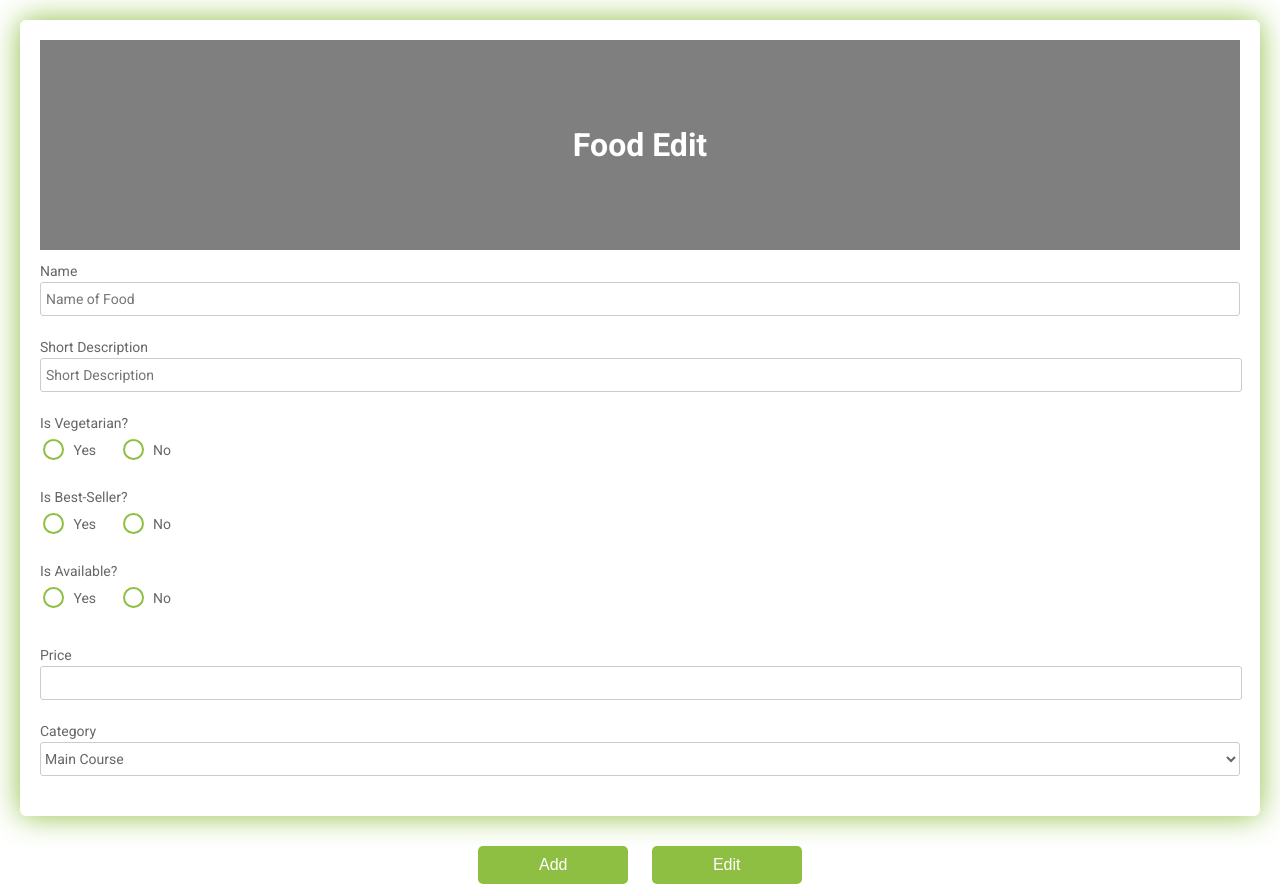
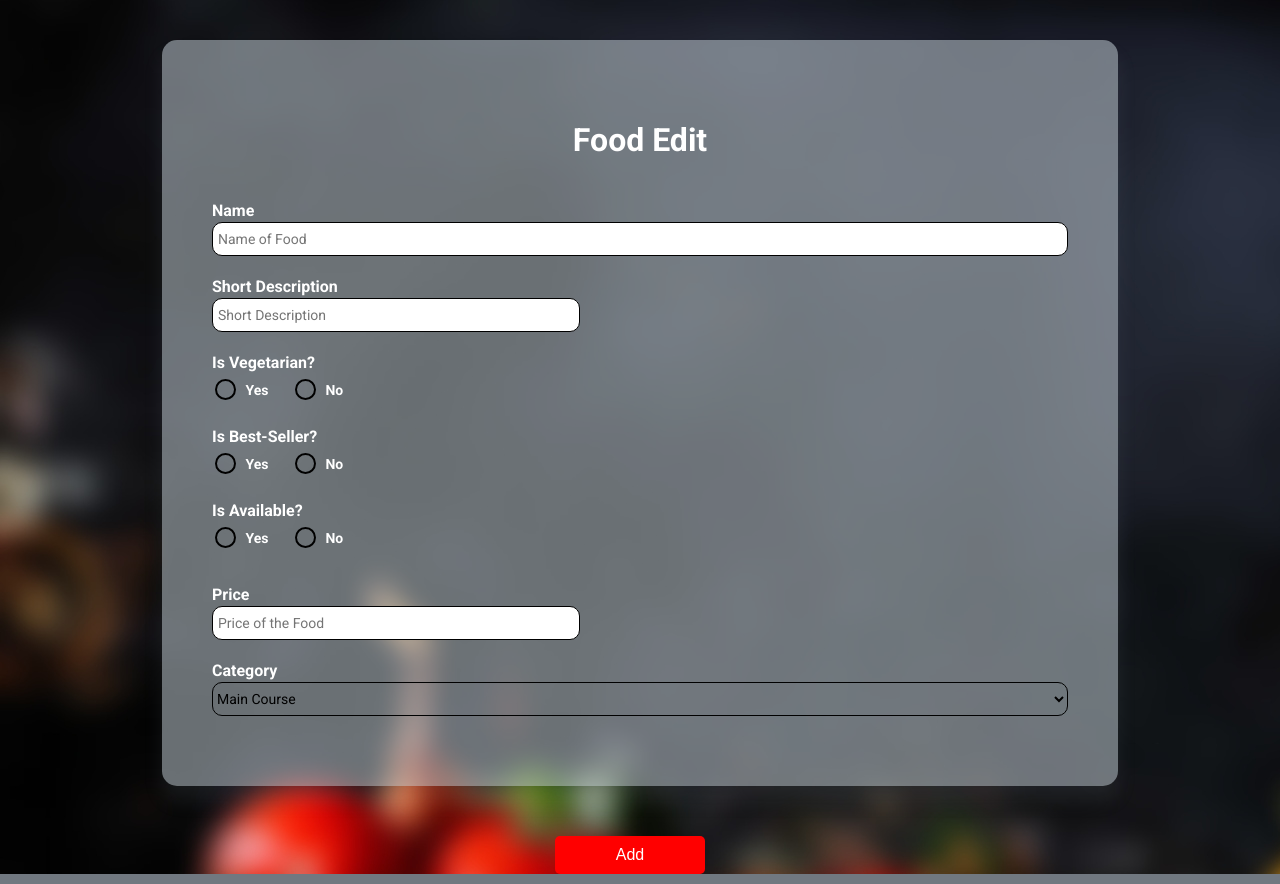
Before and after one commit to vishwanath-29/E_menu, a Django app: page /add_edit/ in a window 1280 px wide. Run offline with Django 3.2, Linux system fonts and the light colour scheme; some libraries are stand-ins or nearby versions.

Commit message:
added food_add page

```diff
--- /dev/null
+++ b/Add_Edit_Items/static/css/add_edit.css
@@ -0,0 +1,220 @@
+body{
+    background-image: url('../imgs/banner.jpg');
+}
+
+
+html,
+body {
+  min-height: 100%;
+}
+body,
+div,
+form,
+input,
+select,
+textarea,
+p {
+  padding: 0;
+  margin: 0;
+  outline: none;
+  font-family: Roboto, Arial, sans-serif;
+  font-size: 14px;
+  color:white;
+  line-height: 22px;
+}
+h1 {
+  position: absolute;color: black;
+  margin: 0;
+  font-size: 32px;
+  color: #fff;
+  z-index: 2;
+}
+
+.form-container{
+  display: flex;
+  justify-content: center;
+  align-items: center;
+  margin-bottom: 50px;
+}
+.testbox {
+  margin-top: 40px;
+  display: flex;
+  justify-content: center;
+  align-items: center;
+  height: inherit;
+  padding: 20px;
+  overflow: hidden;
+    background: rgba(200, 212, 221, 0.512);
+    padding: 30px;
+    border-radius: 15px;
+    box-shadow: 0px 15px 20px rgba(166, 189, 206, 0.1);
+    font-size: 35px;
+    font-weight: 600;
+    transition: all 0.6s cubic-bezier(0.68, -0.55, 0.265, 1.55);
+  width: 70%;
+
+
+
+}
+form {
+  width: 100%;
+  padding: 20px;
+  border-radius: 6px;
+  /* background: #fff; */
+  /* box-shadow: 0 0 30px 0 #8ebf42; */
+
+}
+.banner {
+  position: relative;
+  height: 100px;
+  background-size: cover;
+  display: flex;
+  justify-content: center;
+  align-items: center;
+  text-align: center;
+}
+.banner::after {
+  content: "";
+  /* background-color: rgba(0, 0, 0, 0.5); */
+  position: absolute;
+  width: 100%;
+  height: 100%;
+}
+p.top-info {
+  margin: 10px 0;
+}
+input,
+select,
+textarea {
+  margin-bottom: 10px;
+  border: 1px solid black;
+  border-radius: 10px;
+}
+select{
+  color: black;
+}
+p{
+  font-size: 1rem;
+}
+input,textarea{
+  width: calc(100% - 500px);
+  color: black;
+  padding: 5px;
+}
+select {
+  width: 100%;
+  padding: 7px 0;
+  background: transparent;
+}
+textarea {
+  width: calc(100% - 12px);
+  padding: 5px;
+  height: 5rem;
+}
+.item:hover p,
+.item:hover i,
+.question:hover p,
+.question label:hover,
+input:hover::placeholder {
+  /* color: black; */
+}
+.item input:hover,
+.item select:hover,
+.item textarea:hover {
+  border: 1px solid ;
+  /* color: red; */
+}
+.item {
+  position: relative;
+  margin: 10px 0;
+}
+input[type="date"]::-webkit-inner-spin-button {
+  display: none;
+}
+.item i,
+input[type="date"]::-webkit-calendar-picker-indicator {
+  position: absolute;
+  font-size: 20px;
+  color: #a9a9a9;
+}
+.item i {
+  right: 2%;
+  top: 30px;
+  z-index: 1;
+}
+
+input[type="radio"] {
+  width: 0;
+  visibility: hidden;
+}
+label.radio {
+  position: relative;
+  display: inline-block;
+  margin: 5px 20px 25px 0;
+  cursor: pointer;
+}
+.question span {
+  margin-left: 30px;
+}
+label.radio:before {
+  content: "";
+  position: absolute;
+  left: 0;
+  width: 17px;
+  height: 17px;
+  border-radius: 50%;
+  border: 2px solid black;
+}
+label.radio:after {
+  content: "";
+  position: absolute;
+  width: 8px;
+  height: 4px;
+  top: 6px;
+  left: 5px;
+  background: transparent;
+  border: 3px solid white;
+  border-top: none;
+  border-right: none;
+  transform: rotate(-45deg);
+  opacity: 0;
+}
+input[type="radio"]:checked + label:after {
+  opacity: 1;
+}
+.btn-block {
+  margin-top: 10px;
+  text-align: center;
+}
+button {
+  width: 150px;
+  padding: 10px;
+  border: none;
+  border-radius: 5px;
+  background: red;
+  font-size: 16px;
+  color: #fff;
+  cursor: pointer;
+}
+button:hover {
+  background: #82b534;
+}
+@media (min-width: 650px) {
+  .name-item,
+  .city-item {
+    display: flex;
+    flex-wrap: wrap;
+    justify-content: space-between;
+  }
+  .name-item input,
+  .city-item input {
+    width: 100%;
+  }
+  .city-item select {
+    width: calc(50% - 8px);
+  }
+}
+
+.category{
+    border: solid white 1 px;
+}
--- a/E_menu/settings.py
+++ b/E_menu/settings.py
@@ -79,9 +79,9 @@ WSGI_APPLICATION = 'E_menu.wsgi.application'
 DATABASES = {
     'default': {
         'ENGINE': 'django.db.backends.postgresql',
-        'NAME': 'restaurant_management',
-        'USER':'vishwa',
-        'PASSWORD':'1234',
+        'NAME': 'E_menu',
+        'USER':'postgres',
+        'PASSWORD':'001',
         'HOST':'localhost'
     }
 }
--- a/E_menu/templates/add_edit/add_edit.html
+++ b/E_menu/templates/add_edit/add_edit.html
@@ -1,193 +1,34 @@
+{% load static %}
 <!DOCTYPE html>
 <html>
   <head>
-    <title>Food Addition </title>
+    <title>Food Adding</title>
     <link href="https://fonts.googleapis.com/css?family=Roboto:300,400,500,700" rel="stylesheet">
     <link rel="stylesheet" href="https://use.fontawesome.com/releases/v5.5.0/css/all.css" integrity="sha384-B4dIYHKNBt8Bc12p+WXckhzcICo0wtJAoU8YZTY5qE0Id1GSseTk6S+L3BlXeVIU" crossorigin="anonymous">
-    <style>
-      html, body {
-      min-height: 100%;
-      }
-      body, div, form, input, select, textarea, p {
-      padding: 0;
-      margin: 0;
-      outline: none;
-      font-family: Roboto, Arial, sans-serif;
-      font-size: 14px;
-      color: #666;
-      line-height: 22px;
-      }
-      h1 {
-      position: absolute;
-      margin: 0;
-      font-size: 32px;
-      color: #fff;
-      z-index: 2;
-      }
-      .testbox {
-      display: flex;
-      justify-content: center;
-      align-items: center;
-      height: inherit;
-      padding: 20px;
-      }
-      form {
-      width: 100%;
-      padding: 20px;
-      border-radius: 6px;
-      background: #fff;
-      box-shadow: 0 0 30px 0 #8ebf42;
-      }
-      .banner {
-      position: relative;
-      height: 210px;
-      background-size: cover;
-      display: flex;
-      justify-content: center;
-      align-items: center;
-      text-align: center;
-      }
-      .banner::after {
-      content: "";
-      background-color: rgba(0, 0, 0, 0.5);
-      position: absolute;
-      width: 100%;
-      height: 100%;
-      }
-      p.top-info {
-      margin: 10px 0;
-      }
-      input, select, textarea {
-      margin-bottom: 10px;
-      border: 1px solid #ccc;
-      border-radius: 3px;
-      }
-      input {
-      width: calc(100% - 10px);
-      padding: 5px;
-      }
-      select {
-      width: 100%;
-      padding: 7px 0;
-      background: transparent;
-      }
-      textarea {
-      width: calc(100% - 12px);
-      padding: 5px;
-      }
-      .item:hover p, .item:hover i, .question:hover p, .question label:hover, input:hover::placeholder {
-      color: #8ebf42;
-      }
-      .item input:hover, .item select:hover, .item textarea:hover {
-      border: 1px solid transparent;
-      box-shadow: 0 0 8px 0 #8ebf42;
-      color: #8ebf42;
-      }
-      .item {
-      position: relative;
-      margin: 10px 0;
-      }
-      input[type="date"]::-webkit-inner-spin-button {
-      display: none;
-      }
-      .item i, input[type="date"]::-webkit-calendar-picker-indicator {
-      position: absolute;
-      font-size: 20px;
-      color: #a9a9a9;
-      }
-      .item i {
-      right: 2%;
-      top: 30px;
-      z-index: 1;
-      }
+    <link rel="stylesheet" href="{% static 'css/add_edit.css' %}">
+  </head>
 
-      input[type=radio] {
-      width: 0;
-      visibility: hidden;
-      }
-      label.radio {
-      position: relative;
-      display: inline-block;
-      margin: 5px 20px 25px 0;
-      cursor: pointer;
-      }
-      .question span {
-      margin-left: 30px;
-      }
-      label.radio:before {
-      content: "";
-      position: absolute;
-      left: 0;
-      width: 17px;
-      height: 17px;
-      border-radius: 50%;
-      border: 2px solid #8ebf42;
-      }
-      label.radio:after {
-      content: "";
-      position: absolute;
-      width: 8px;
-      height: 4px;
-      top: 6px;
-      left: 5px;
-      background: transparent;
-      border: 3px solid #8ebf42;
-      border-top: none;
-      border-right: none;
-      transform: rotate(-45deg);
-      opacity: 0;
-      }
-      input[type=radio]:checked + label:after {
-      opacity: 1;
-      }
-      .btn-block {
-      margin-top: 10px;
-      text-align: center;
-      }
-      button {
-      width: 150px;
-      padding: 10px;
-      border: none;
-      border-radius: 5px;
-      background: #8ebf42;
-      font-size: 16px;
-      color: #fff;
-      cursor: pointer;
-      }
-      button:hover {
-      background: #82b534;
-      }
-      @media (min-width: 650px) {
-      .name-item, .city-item {
-      display: flex;
-      flex-wrap: wrap;
-      justify-content: space-between;
-      }
-      .name-item input, .city-item input {
-      width: 100%;
-      }
-      .city-item select {
-      width: calc(50% - 8px);
-      }
-      }
-    </style>
-  </head>
   <body>
+    <div class="form-container">
       <div class="testbox">
-      <form  action="/add_edit/" method="post">
+        <form  action="add_edit" method="post">
           {% csrf_token %}
           <div class="banner">
             <h1>Food Edit</h1>
           </div>
           <div class="item">
             <p>Name</p>
-          <div class="name-item">
+            <div class="name-item input-area">
               <input type="text" name="FoodName" placeholder="Name of Food" />
             </div>
           </div>
           <div class="item">
               <p>Short Description</p>
-          <input type="text" name="ShortDescription" placeholder="Short Description" />
+              <div class="input-area">
+                <input type="text" name="ShortDescription" placeholder="Short Description">
+              </div>
+
+
             </div>
           <div class="question">
             <p>Is Vegetarian?</p>
@@ -219,11 +60,11 @@
 
           <div class="item">
             <p>Price</p>
-          <input  type="number" step="0.01" name="price"/>
+            <input  type="number" step="1.0" name="price" placeholder="Price of the Food"/>
           </div>
           <div class="item">
             <p>Category </p>
-            <select name="category">
+              <select class="category">
                 <option value="1">Starters</option>
                 <option value="2">Soups</option>
                 <option value="3">Salads</option>
@@ -234,11 +75,14 @@
               </select>
             </div>
           </div>
+
+        </form>
+
+      </div>
       <div class="btn-block">
         <button type="submit" style="margin-right: 20px;">Add</button>
-          <button type="submit">Edit</button>
+
       </div>
-      </form>
     </div>
       </body>
 </html>
```
Also changed, not shown: Add_Edit_Items/static/imgs/banner.jpg (added). Lines whose indentation alone changed are shown as unchanged.
